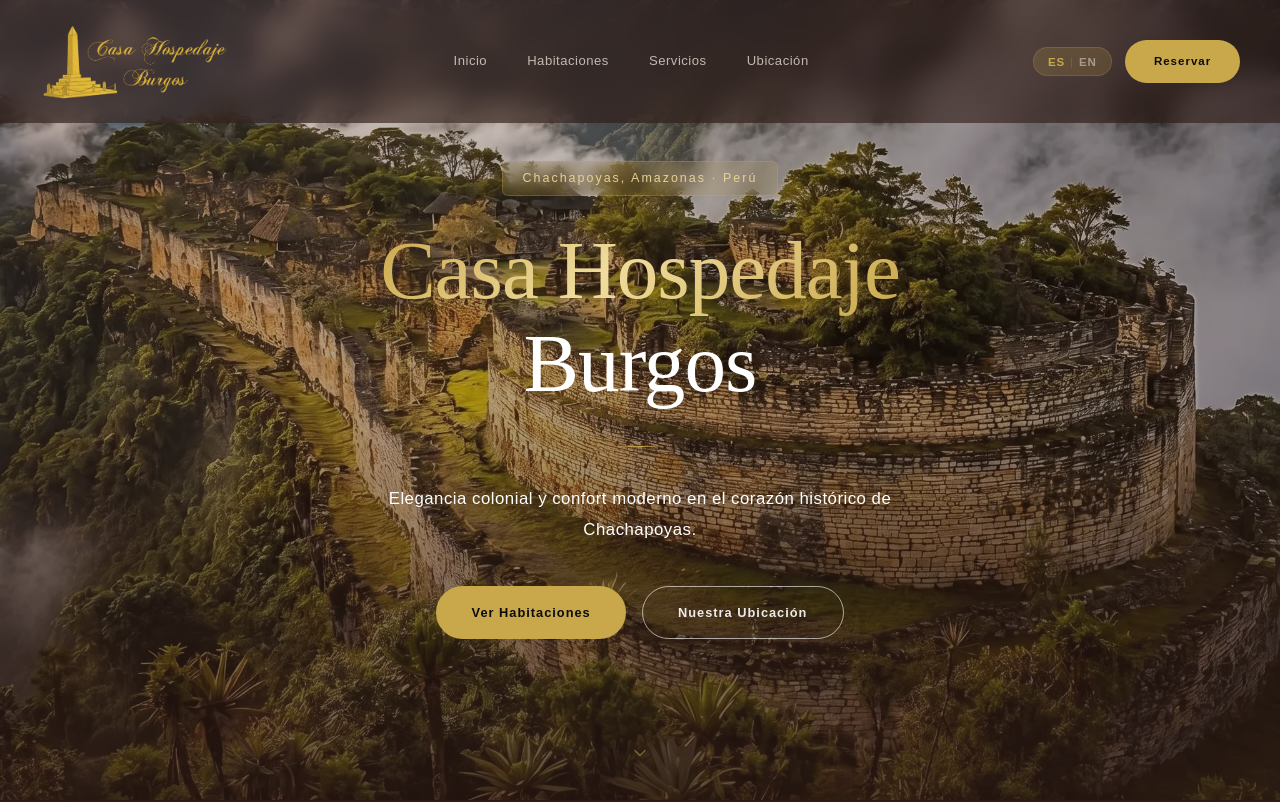
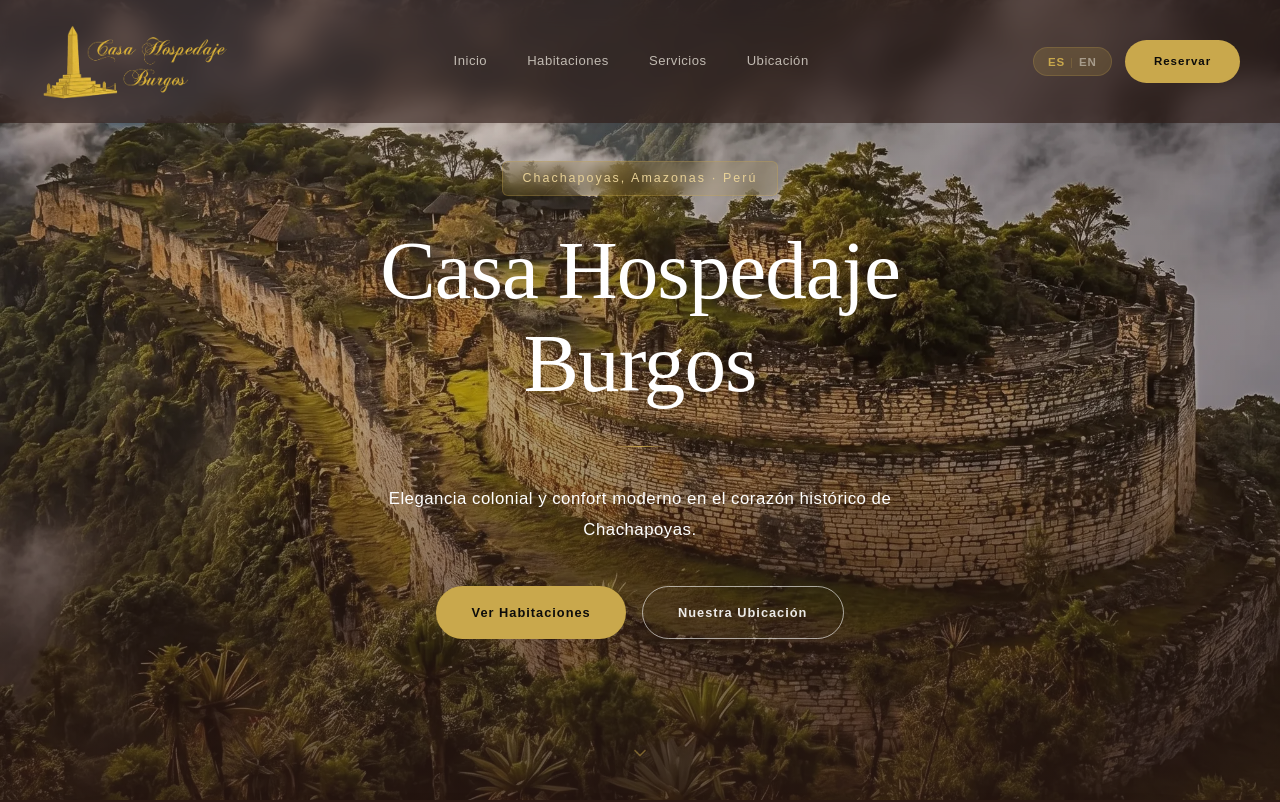
Before and after one commit to Treborrr/BurgosWeb, a React (Vite) app: page / in a window 1280 px wide. Shown: the top 802 px of the page. Built offline with nearby package versions, Linux system fonts and the light colour scheme; a web font is replaced by a local one.

Commit message:
fix: make both parts of hero title toggle gold/white together on click

```diff
--- a/src/components/Hero.jsx
+++ b/src/components/Hero.jsx
@@ -68,7 +68,7 @@ export default function Hero() {
                     style={{ cursor: 'pointer', userSelect: 'none' }}
                     onClick={(e) => { e.stopPropagation(); setTitleGold(prev => !prev); }}
                 >
-                    <span className="text-gradient-gold">Casa Hospedaje</span>
+                    <span className={titleGold ? 'text-gradient-gold' : ''}>Casa Hospedaje</span>
                     <br />
                     <span className={titleGold ? 'text-gradient-gold' : ''}>
                         Burgos
```
